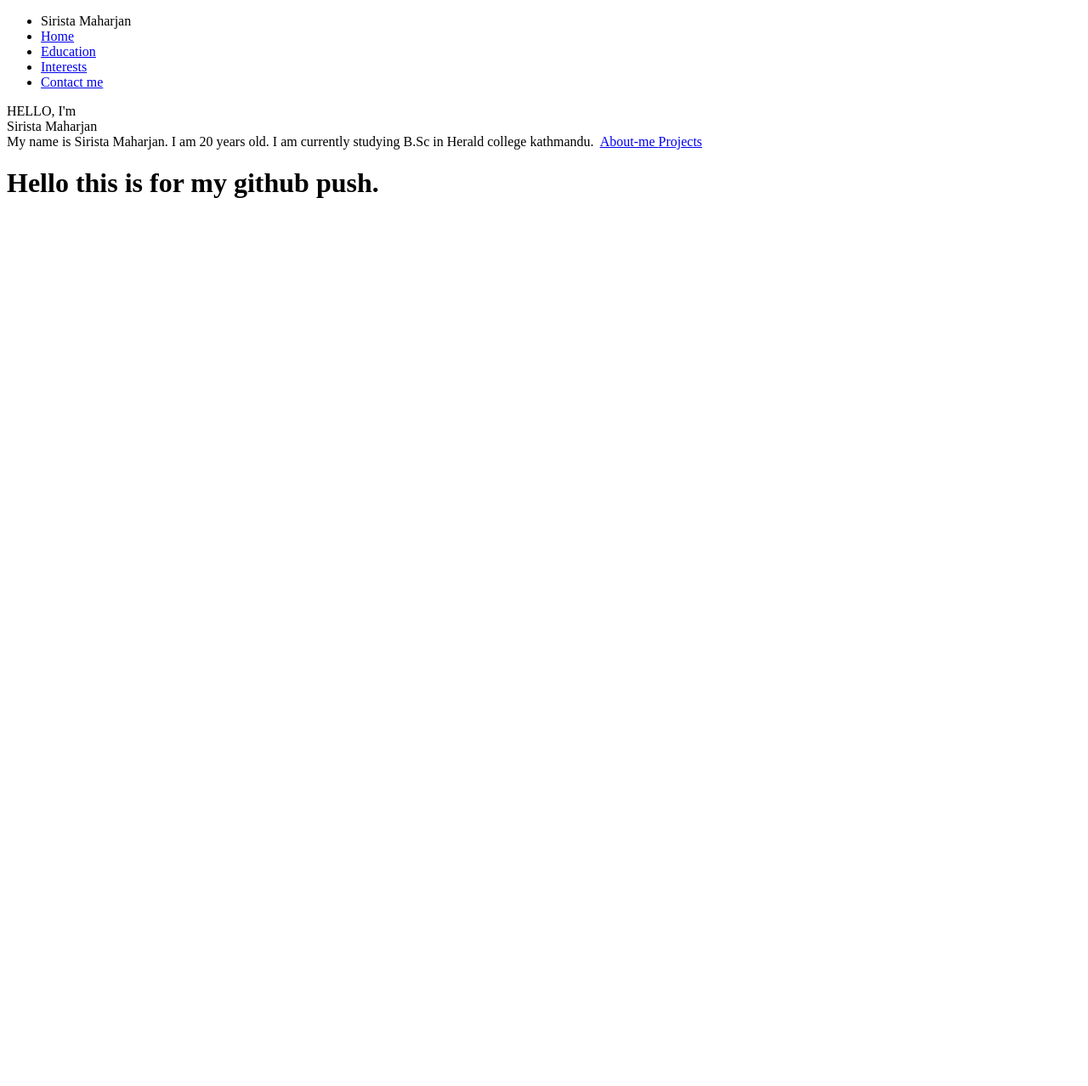
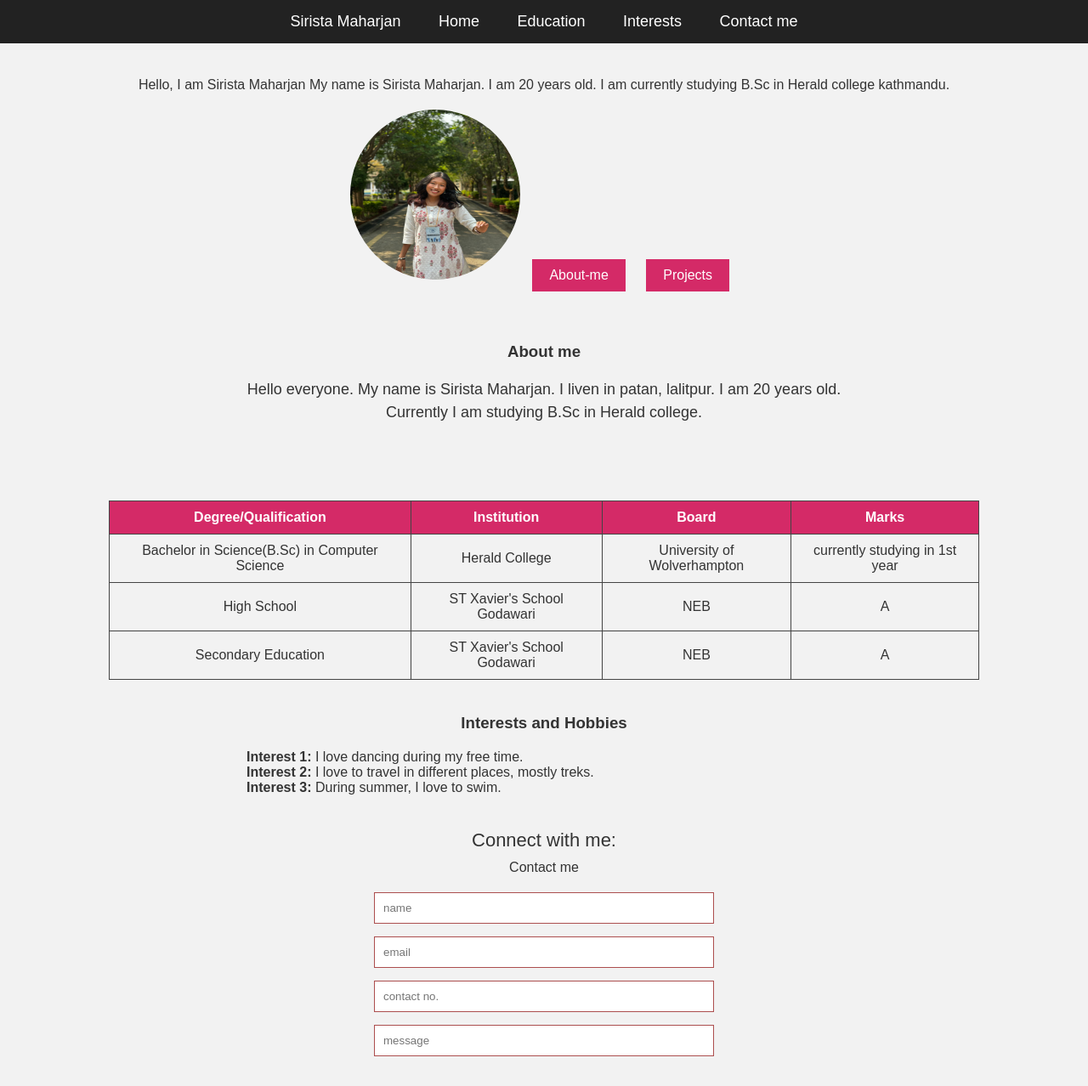
Before and after one commit to Sirista-Maharjan/Full-Stack-Development, a plain HTML site: page index.html in a window 1280 px wide. Shown: the whole page at 85% size. Before the commit the page ends 800 px from the top, so only its background shows below. Drawn offline with Linux system fonts and the light colour scheme.

Commit message:
Portfolio Assignment Submission

```diff
--- a/index.html
+++ b/index.html
@@ -4,34 +4,95 @@
     <meta charset="UTF-8">
     <meta name="viewport" content="width=device-width, initial-scale=1.0">
     <title>Portfolio</title>
+    <link rel="stylesheet" href="style.css">
+
 </head>
 <body>
     <nav>
         <ul>
             <li>Sirista Maharjan</li>
             <li><a href="#Home">Home</a></li>
-            <li><a href="#Education">Education</li></a>
+            <li><a href="#Education">Education</a></li>
             <li><a href="#Interests">Interests</a></li>
-            <li><a href="#Contact-me">Contact me</li></a>
+            <li><a href="#Contact-me">Contact me </a></li>
         </ul>
     </nav>
 
     <main>
-        <div class="Home">HELLO, I'm</div>
-        <div class="Home"> Sirista Maharjan </div>
-        <span class="Home"> My name is Sirista Maharjan. I am 20 years old. I
+        <div class="Home">
+            <span>Hello, I am</span>
+            <span>Sirista Maharjan</span>
+            <span>My name is Sirista Maharjan. I am 20 years old. I
         am currently studying B.Sc in Herald college kathmandu.</span>
-        <img src=" ">
-
-        <a href="#About me"> About-me </a>
-        <a href = "#Projects"> Projects </a>
-
-        <divy>
-            <h1>Hello this is for my github push.</h1>
         </div>
 
+        <img src="images/photo.jpg">
 
+        <a href="#About-me"> About-me </a>
+        <a href = "#Projects"> Projects </a>
+        <div id="About-me"><h3>About me</h3></div>
+        <span class="About-me"> Hello everyone. My name is Sirista Maharjan. I
+            liven in patan, lalitpur. I am 20 years old. Currently I am studying B.Sc in
+            Herald college.
+        </span>
     </main>
+    <section>
+        <table id="Education">
+            <tr>
+                <th>Degree/Qualification</th>
+                <th>Institution</th>
+                <th>Board</th>
+                <th>Marks</th>
+            </tr>
+            <tr>
+                <td>Bachelor in Science(B.Sc) in Computer Science</td>
+                <td>Herald College</td>
+                <td>University of Wolverhampton</td>
+                <td>currently studying in 1st year</td>
+            </tr>
+            <tr>
+                <td>High School</td>
+                <td>ST Xavier's School Godawari</td>
+                <td>NEB</td>
+                <td>A</td>
+            </tr>
+            <tr>
+                <td>Secondary Education</td>
+                <td>ST Xavier's School Godawari</td>
+                <td>NEB</td>
+                <td>A</td>
+
+            </tr>
+        </table>
+    </section>
+    <section>
+        <div id="Interests">
+            <h3>Interests and Hobbies</h3>
+        <div>
+            <b>Interest 1:</b>
+            <span>I love dancing during my free time.</span>
+        </div>
+        <div>
+            <b>Interest 2:</b>
+            <span>I love to travel in different places, mostly treks.</span>
+        </div>
+        <div>
+            <b>Interest 3:</b>
+            <span>During summer, I love to swim.</span>
+        </div>
+        </div>
+
+    </section>
+    <section>
+        <div id="Contact-me"> Connect with me:</div>
+        <div class="Contact-me">Contact me</div>
+        <form>
+            <input type="text" placeholder="name">
+            <input type="text" placeholder="email">
+            <input type="number" placeholder="contact no.">
+            <input type="text" placeholder="message">
+        </form>
+    </section>
 
 </body>
 </html>
--- a/style.css
+++ b/style.css
@@ -0,0 +1,137 @@
+* {
+    margin: 0;
+    padding: 0;
+    box-sizing: border-box;
+}
+
+body {
+    font-family: Arial, sans-serif;
+    background-color: #f2f2f2;
+    color: #333;
+}
+
+nav {
+    background-color: #222;
+    padding: 15px;
+}
+
+nav ul {
+    list-style: none;
+    text-align: center;
+}
+
+nav ul li {
+    display: inline-block;
+    margin: 0 20px;
+    color: white;
+    font-size: 18px;
+}
+
+nav ul li a {
+    color: white;
+    text-decoration: none;
+}
+
+nav ul li a:hover {
+    color: yellow;
+}
+
+main {
+    text-align: center;
+    padding: 40px 20px;
+}
+
+#Home span {
+    display: block;
+    margin: 10px 0;
+}
+
+#Home span:first-child {
+    font-size: 24px;
+}
+
+#Home span:nth-child(2) {
+    font-size: 34px;
+    color: #d42a67;
+}
+
+img {
+    width: 200px;
+    height: 200px;
+    border-radius: 50%;
+    margin-top: 20px;
+}
+
+main a {
+    display: inline-block;
+    background-color: #d42a67;
+    color: white;
+    padding: 10px 20px;
+    margin: 20px 10px;
+    text-decoration: none;
+}
+
+#About-me {
+    margin-top: 40px;
+    text-align: center;
+}
+
+.About-me {
+    display: block;
+    margin: 20px auto;
+    max-width: 700px;
+    font-size: 18px;
+    line-height: 1.5;
+}
+
+#Education {
+    width: 80%;
+    margin: 30px auto;
+    border-collapse: collapse;
+}
+
+#Education th,
+#Education td {
+    border: 1px solid #444;
+    padding: 10px;
+    text-align: center;
+}
+
+#Education th {
+    background-color: #d42a67;
+    color: white;
+}
+
+#Interests {
+    max-width: 700px;
+    margin: 40px auto;
+    text-align: left;
+}
+
+#Interests h3 {
+    text-align: center;
+    margin-bottom: 20px;
+}
+
+#Contact-me {
+    text-align: center;
+    font-size: 22px;
+    margin-top: 40px;
+}
+
+.Contact-me {
+    text-align: center;
+    margin: 10px 0;
+}
+
+form {
+    max-width: 400px;
+    margin: 20px auto;
+}
+
+form input {
+    width: 100%;
+    padding: 10px;
+    margin-bottom: 15px;
+    border: 1px solid rgb(172, 78, 78);
+}
```
Also changed, not shown: images/photo.jpg (added).
